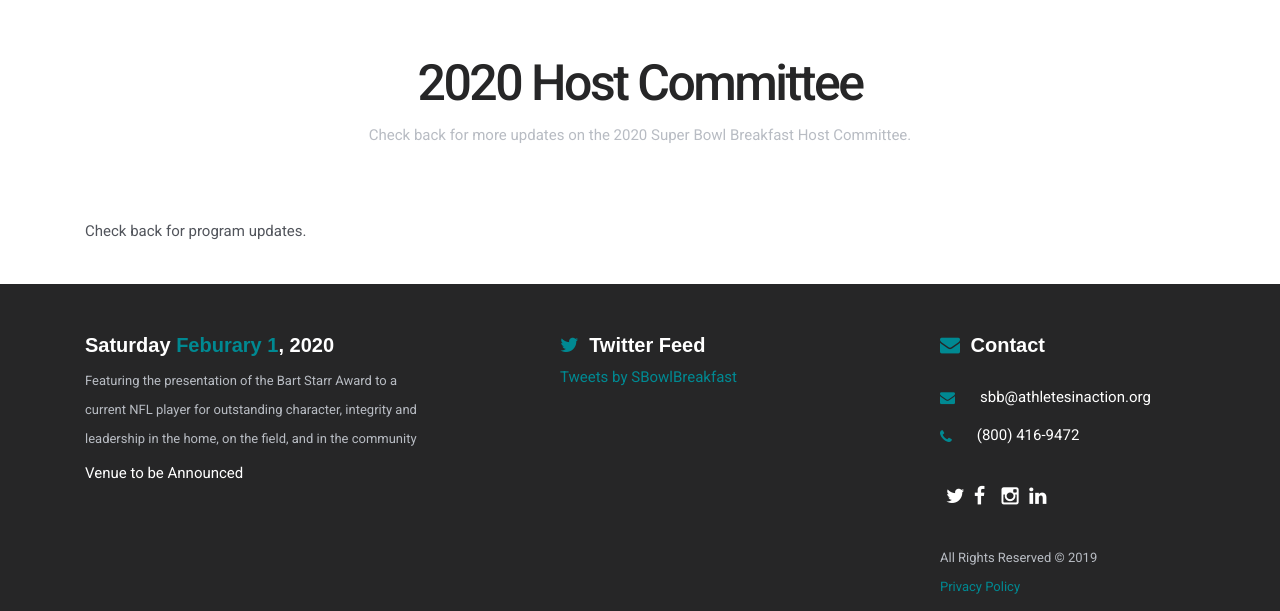
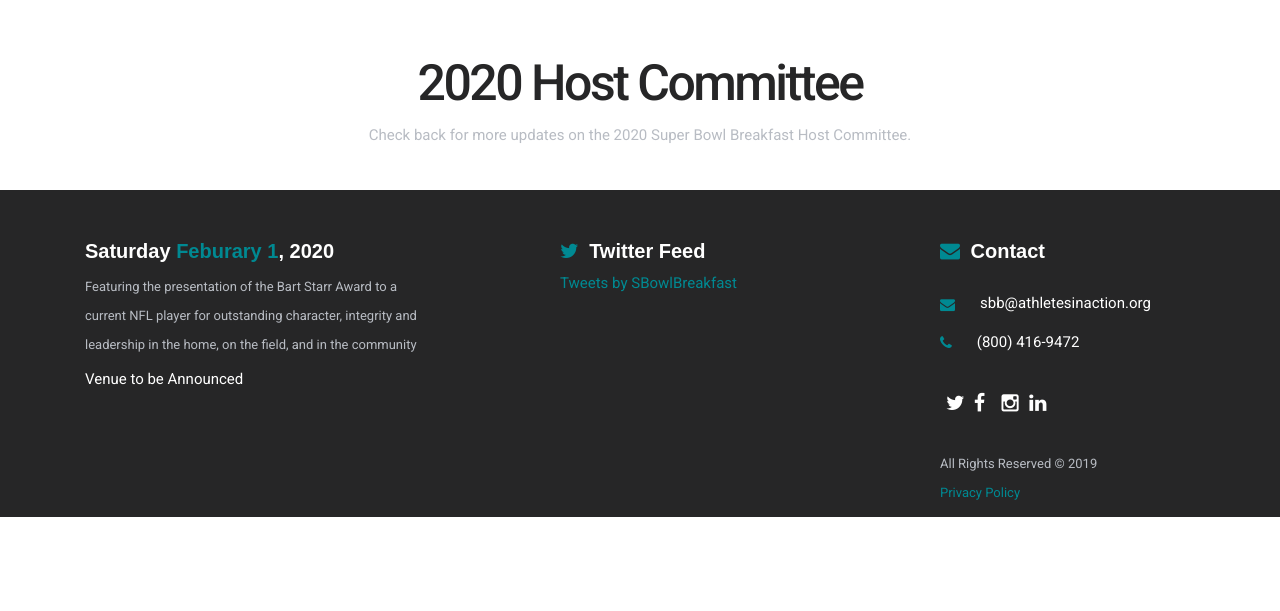
Before and after one commit to AIAUSA/Superbowl, a Jekyll site: the page built from index.md, in a window 1280 px wide and 900 px high, scrolled down 6267 px, cut to the strip 289-900 px from the top of the window. Built offline with Jekyll 4.4.1, drawn with Linux system fonts in a browser that asks for light colours; some web fonts are replaced; comment, search, counter and statistics services are not loaded; after the commit the page ends 7073 px from its top, so only the background shows below that.

Commit message:
Update from Forestry.io Kayla Jenerette updated index.md

```diff
--- a/index.md
+++ b/index.md
@@ -69,8 +69,5 @@
   block: committee
   content: <h3>2020 Host Committee</h3><p class="text-alt">Check back for more updates
     on the 2020 Super Bowl Breakfast Host Committee.</p>
-- template: html-text
-  block: text
-  content: Check back for program updates.
 
 ---
```
